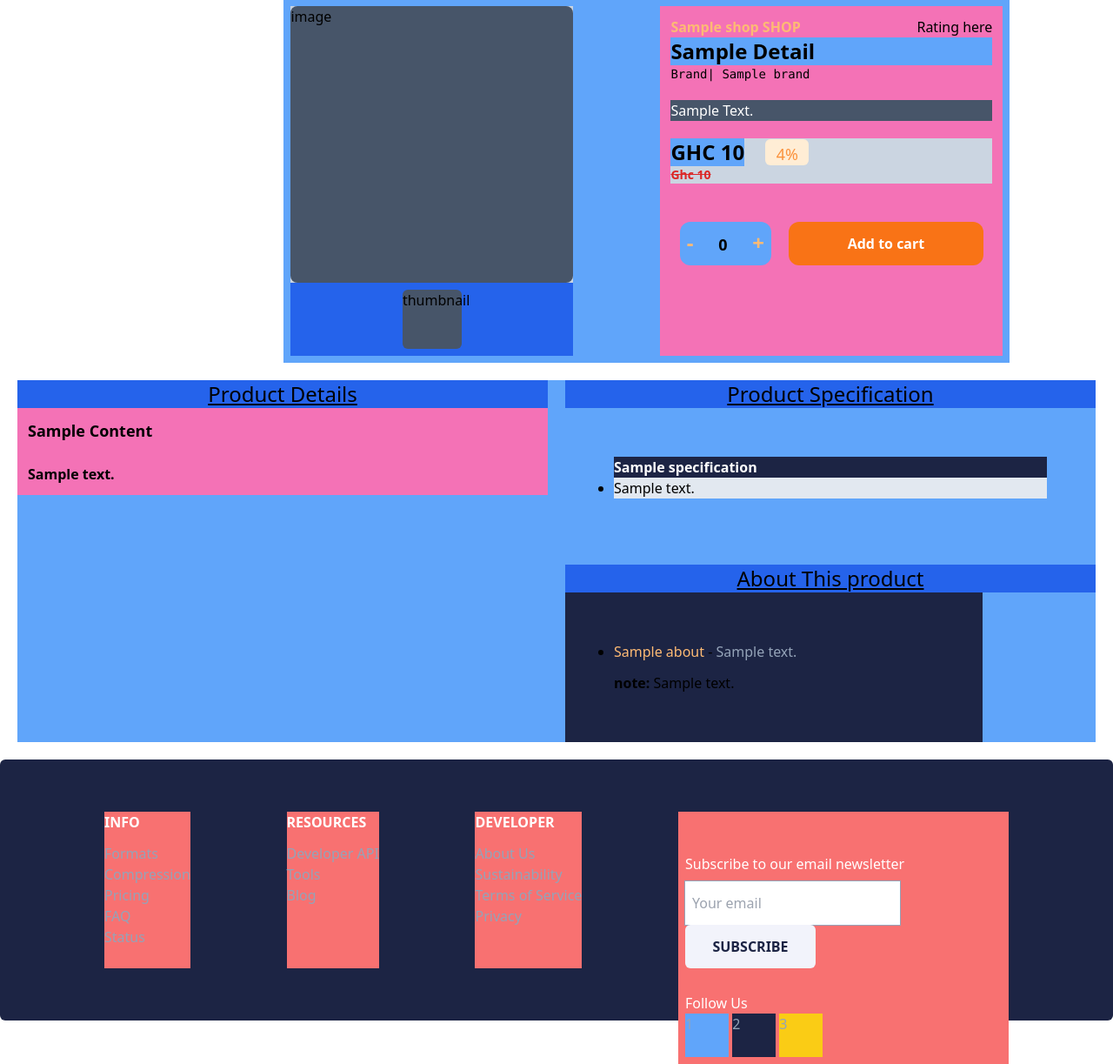
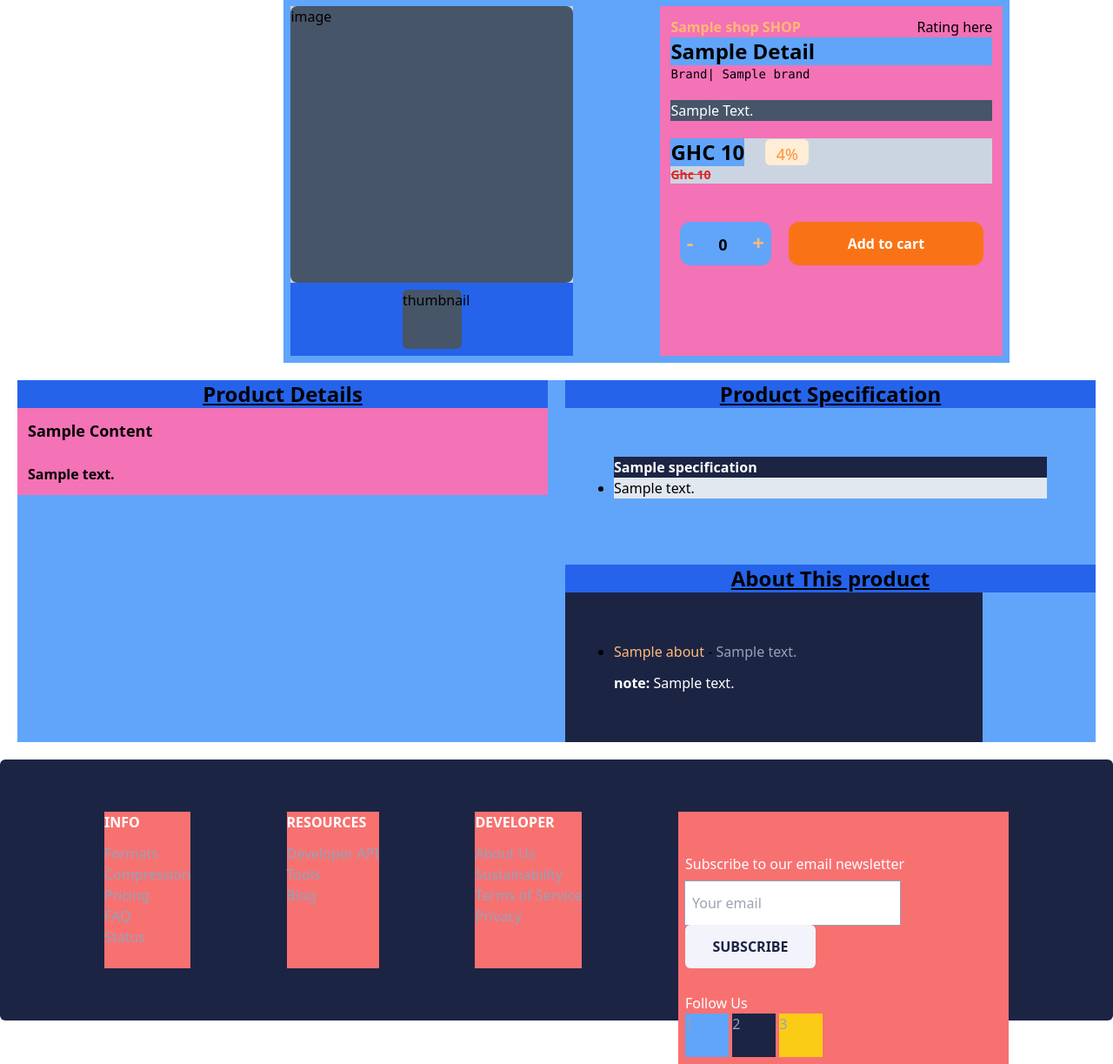
Before and after one commit to CoDedArch/Shopin-Backend, a Django app: template templates/products/product_details.html in a window 1280 px wide; the page is wider, and only the part inside the window is pictured. Shown: the part 105-1328 px from the top of that part at 87% size. Run offline with Django 4.2, Linux system fonts and the light colour scheme; the template is opened without the code that fills it: most values are stand-ins (such as "Sample title", 1, 10 or a date in 2020); style sheets or scripts are compiled from the project's sources.

Commit message:
done with product details page

```diff
--- a/templates/products/product_details.html
+++ b/templates/products/product_details.html
@@ -48,7 +48,7 @@
     <!-- details and specification section -->
     <section class="bg-blue-400 mt-[20px] grid grid-cols-2 gap-5 mx-[20px]">
         <div >
-            <p class="text-center bg-blue-600 text-2xl"> <span class="underline">Product Details </span></p>
+            <p class="text-center bg-blue-600 text-2xl"> <span class="underline font-semibold">Product Details </span></p>
             {%for content in details.description_set.all%}
                 <div class="bg-pink-400">
                     <p class="p-3 font-bold text-lg">{{content.title |title}}</p>
@@ -57,7 +57,7 @@
             {%endfor%}
         </div>
         <div >
-            <p class="text-center bg-blue-600 text-2xl"><span class="underline">Product Specification</span></p>
+            <p class="text-center bg-blue-600 text-2xl"><span class="underline font-semibold">Product Specification</span></p>
             <div class="flex flex-col p-14">
                 {%for specification in details.specification_set.all%}
                     <div class="bg-slate-200 mb-5">
@@ -72,7 +72,7 @@
             </div>
             <div>
                 <!-- About the product -->
-                <p class="text-center bg-blue-600 text-2xl underline">About This product</p>
+                <p class="text-center bg-blue-600 text-2xl underline font-bold">About This product</p>
                 <div class="p-14 bg-black-500 max-w-[30em]">
                     {%for about in details.aboutproduct_set.all%}
                         <ul class="list-disc">
@@ -80,11 +80,39 @@
                         </ul>
                     {%endfor%}
                     {%if details.note%}
-                        <p class="mt-3"><span class="font-bold">note: </span>{{details.note}}</p>
+                        <p class="mt-3 text-white"><span class="font-bold">note: </span>{{details.note}}</p>
                     {%endif%}
                 </div>
             </div>
         </div>
     </section>
+    {%if details.has_related_products%}
+    <section class="bg-blue-400 mt-[20px] mx-[20px]">
+        <!-- this is for the related products -->
+        <p class="p-1 font-bold text-2xl">Related Products</p>
+        <div class="flex flex-row space-x-2 mt-5 p-2">
+            {%for product in details.related_products.all%}
+                <div class="bg-black-500 h-fit w-[16em] grid grid-cols-1 rounded-xl transition hover:shadow-xl">
+                    <div class="bg-slate-400 h-[9rem] rounded-t-lg">{{product.image}}</div>
+                    <div class=" p-3">
+                        <p class="text-orange-400 text-sm mt-0">{{product.shortdescription|truncatechars:98}}</p>
+                        <p class="text-red-300 mt-1">Rating</p>
+                        {%if product.discount_rate%}
+                        <div class="text-green-600 inline-block font-bold">Ghc {{product.discount_amount}}</div>
+                        <div class="text-green-600 inline-block bg-orange-100 rounded-md font-semibold p-[2px]">{{product.discount_rate}}% <span class="text-sm">discount applied</span><span class="text-red-600 line-through"> Ghc{{product.cost}}</span></div>
+                        {%else%}
+                            <p class="text-green-600">Ghc {{product.cost}}</p>
+                        {%endif%}
+                        {%if product.coupon%}
+                        <div class="mt-[5px]">
+                            <span class="bg-green-300 p-[3px]">Save {{product.coupon.coupon_rate}}%</span><span class="text-white"> with</span><span class="text-red-300 font-semibold"> {{product.coupon.title}}</span>
+                        </div>
+                        {%endif%}
+                    </div>
+                </div>
+            {%endfor%}
+        </div>
+    </section>
+    {%endif%}
 
 {%endblock%}
```
